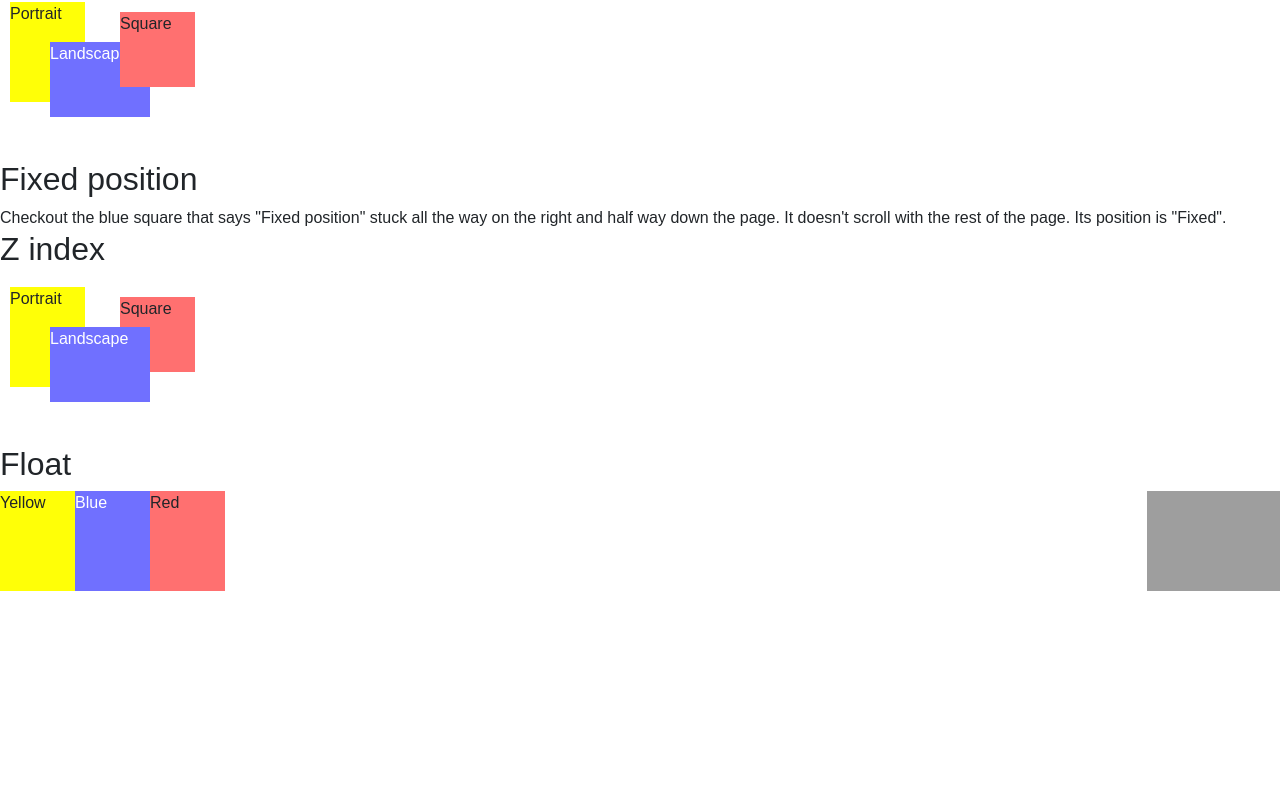
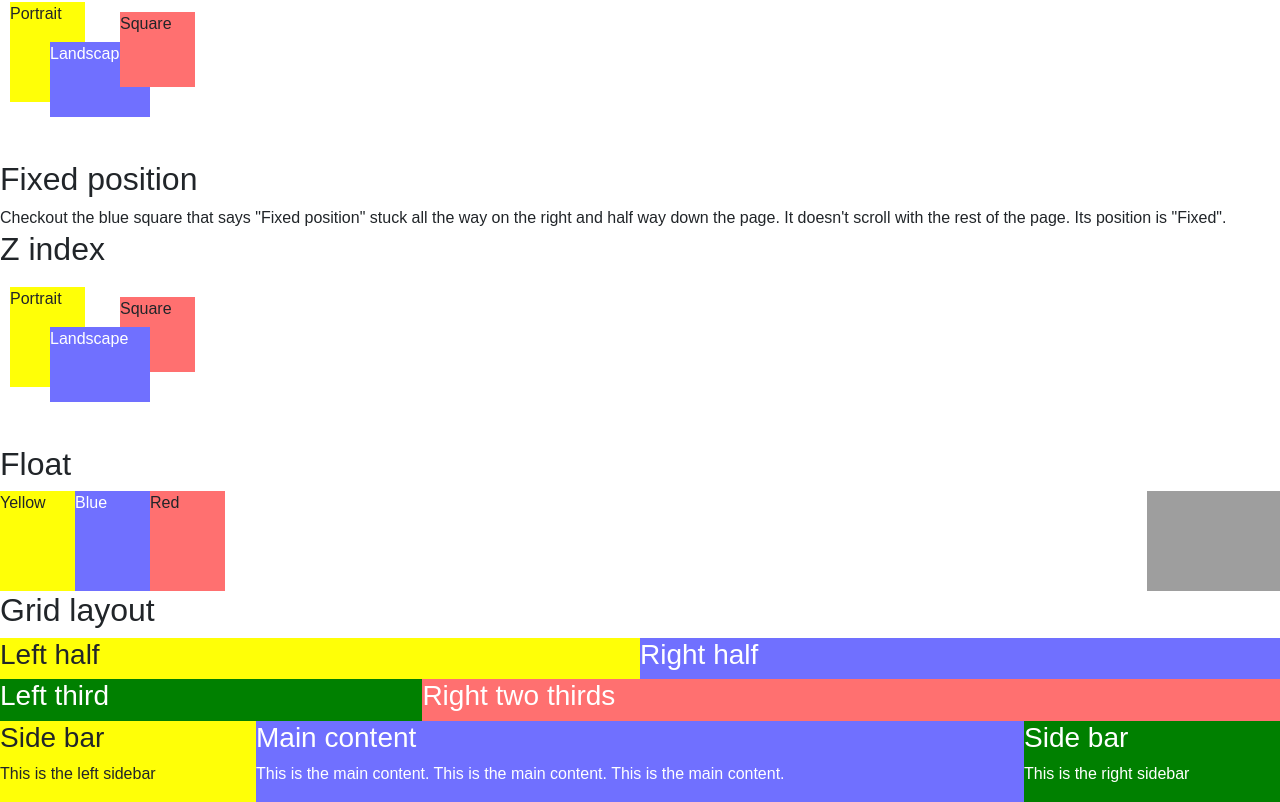
Before and after one commit to Tommytian993/coursework-cs4530, a React (Create React App) app: page /#/Labs/Lab2 in a window 1280 px wide. Shown: the part 3389-4191 px from the top of the page. Before the commit the page ends 3980 px from the top, so only its background shows below. Built offline with nearby package versions, Linux system fonts and the light colour scheme; grey boxes are pictures that could not be loaded.

Commit message:
feat(lab2): add grid layout component with CSS float-based grid system

```diff
--- /dev/null
+++ b/src/Labs/Lab2/GridLayout.tsx
@@ -0,0 +1,43 @@
+export default function GridLayout() {
+  return (
+    <div id="wd-css-grid-layout">
+      <div id="wd-css-left-right-layout">
+        <h2>Grid layout</h2>
+        <div className="wd-grid-row">
+          <div className="wd-grid-col-half-page wd-bg-color-yellow">
+            <h3>Left half</h3>
+          </div>
+          <div className="wd-grid-col-half-page wd-bg-color-blue wd-fg-color-white">
+            <h3>Right half</h3>
+          </div>
+        </div>
+      </div>
+      <div id="wd-css-left-third-right-two-thirds" className="wd-grid-row">
+        <div className="wd-grid-col-third-page wd-bg-color-green
+            wd-fg-color-white">
+          <h3>Left third</h3>
+        </div>
+        <div className="wd-grid-col-two-thirds-page wd-bg-color-red wd-fg-color-white">
+          <h3>Right two thirds</h3>
+        </div>
+      </div>
+      <div id="wd-css-side-bars" className="wd-grid-row">
+        <div className="wd-grid-col-left-sidebar wd-bg-color-yellow">
+          <h3>Side bar</h3>
+          <p>This is the left sidebar</p>
+        </div>
+        <div className="wd-grid-col-main-content wd-bg-color-blue wd-fg-color-white">
+          <h3>Main content</h3>
+          <p>
+            This is the main content. This is the main content. This is the
+            main content.
+          </p>
+        </div>
+        <div className="wd-grid-col-right-sidebar wd-bg-color-green wd-fg-color-white">
+          <h3>Side bar</h3>
+          <p>This is the right sidebar</p>
+        </div>
+      </div>
+    </div>
+  );
+}
--- a/src/Labs/Lab2/index.css
+++ b/src/Labs/Lab2/index.css
@@ -153,15 +153,42 @@
   bottom: 50%;
 }
 .wd-zindex-bring-to-front {
-   z-index: 10;
+  z-index: 10;
 }
 .wd-float-left {
-   float: left;
+  float: left;
 }
 .wd-float-right {
-   float: right;
-   height: 100px;
+  float: right;
+  height: 100px;
 }
 .wd-float-done {
    clear: both;
 }
+.wd-grid-row {
+   clear: both;
+}
+.wd-grid-col-half-page {
+   width: 50%;
+   float: left;
+}
+.wd-grid-col-third-page {
+   width: 33%;
+   float: left;
+}
+.wd-grid-col-two-thirds-page {
+   width: 67%;
+   float: left;
+}
+.wd-grid-col-left-sidebar {
+   width: 20%;
+   float: left;
+}
+.wd-grid-col-main-content {
+   width: 60%;
+   float: left;
+}
+.wd-grid-col-right-sidebar {
+   width: 20%;
+   float: left;
+}
--- a/src/Labs/Lab2/index.tsx
+++ b/src/Labs/Lab2/index.tsx
@@ -9,6 +9,7 @@
 import Positions from "./Positions";
 import Zindex from "./Zindex";
 import Float from "./Float";
+import GridLayout from "./GridLayout";
 export default function Lab2() {
   return (
     <div id="wd-lab2">
@@ -73,6 +74,7 @@
       <Positions />
       <Zindex />
       <Float />
+      <GridLayout />
     </div>
   );
 }
```
